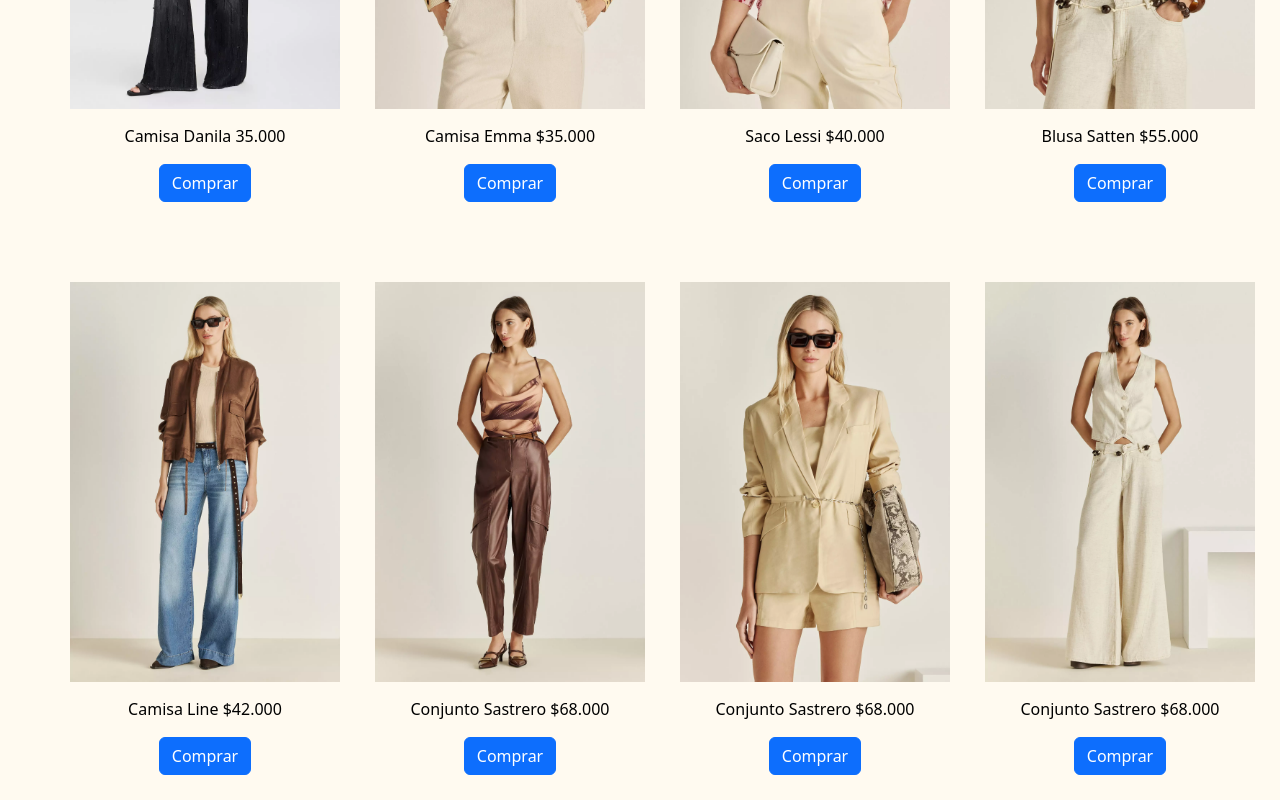
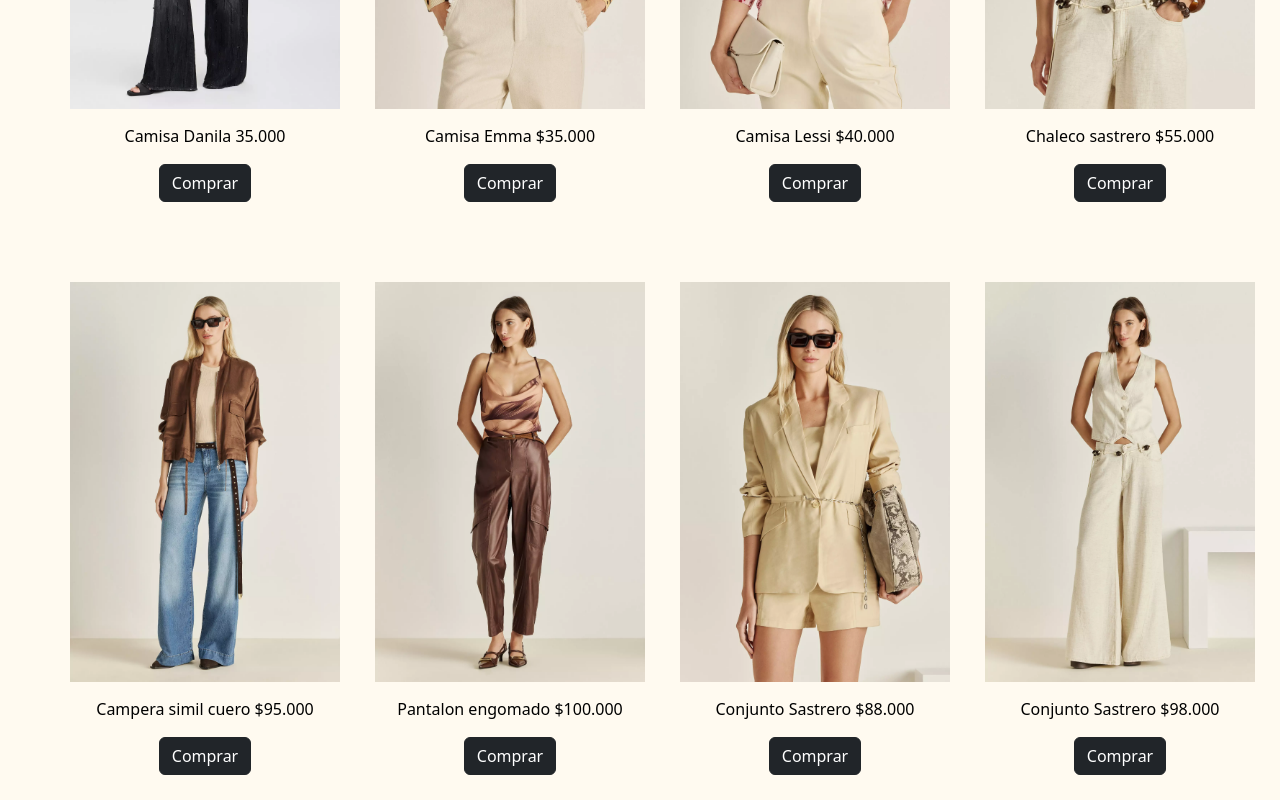
Before and after one commit to MicaGonzalez8/TiendaLizmar, a plain HTML site: page pages/categorias.html in a window 1280 px wide. Shown: the part 740-1540 px from the top of the page. Drawn offline with nearby package versions, Linux system fonts and the light colour scheme.

Commit message:
Actualización de CSS y HTML

```diff
--- a/pages/categorias.html
+++ b/pages/categorias.html
@@ -73,46 +73,46 @@
             <section class="producto">
                 <img class="imgcategorias" src="../assets/img/categorias.webp" alt="Prenda1">
                 <p>Camisa Danila 35.000</p>
-                <button class="btn btn-primary d-block mx-auto">Comprar</button>
+                <button class="btn btn-dark d-block mx-auto">Comprar</button>
             </section>
             <section class="producto">
                 <img class="imgcategorias" src="../assets/img/imgcategorias.webp" alt="Prenda2">
                 <p> Camisa Emma $35.000</p>
-                <button class="btn btn-primary d-block mx-auto">Comprar</button>
+                <button class="btn btn-dark d-block mx-auto">Comprar</button>
             </section>
             <section class="producto">
                 <img class="imgcategorias" src="../assets/img/imgcategorias1.webp" alt="prenda3">
-                <p> Saco Lessi $40.000</p>
-                <button class="btn btn-primary d-block mx-auto">Comprar</button>
+                <p> Camisa Lessi $40.000</p>
+                <button class="btn btn-dark d-block mx-auto">Comprar</button>
             </section>
 
             <!-- Segunda fila -->
             <section class="producto">
                 <img src="../assets/img/categoriaschale.webp" class="imgcategorias" alt="prenda4">
-                <p>Blusa Satten $55.000</p>
-                <button class="btn btn-primary d-block mx-auto">Comprar</button>
+                <p>Chaleco sastrero $55.000</p>
+                <button class="btn btn-dark d-block mx-auto">Comprar</button>
             </section>
 
             <section class="producto">
                 <img src="../assets/img/categoriasreme.webp" class="imgcategorias" alt="prenda5">
-                <p>Camisa Line $42.000</p>
-                <button class="btn btn-primary d-block mx-auto">Comprar</button>
+                <p>Campera simil cuero $95.000</p>
+                <button class="btn btn-dark d-block mx-auto">Comprar</button>
             </section>
 
             <section class="producto">
                 <img src="../assets/img/categoriasfile.webp" class="imgcategorias" alt="prenda4">
-                <p>Conjunto Sastrero $68.000</p>
-                <button class="btn btn-primary d-block mx-auto">Comprar</button>
+                <p>Pantalon engomado $100.000</p>
+                <button class="btn btn-dark d-block mx-auto">Comprar</button>
             </section>
             <section class="producto">
                 <img src="../assets/img/categoriasfile2.webp" class="imgcategorias" alt="prenda5">
-                <p>Conjunto Sastrero $68.000</p>
-                <button class="btn btn-primary d-block mx-auto">Comprar</button>
+                <p>Conjunto Sastrero $88.000</p>
+                <button class="btn btn-dark d-block mx-auto">Comprar</button>
             </section>
             <section class="producto">
                 <img src="../assets/img/category.webp" class="imgcategorias" alt="prenda6">
-                <p>Conjunto Sastrero $68.000</p>
-                <button class="btn btn-primary d-block mx-auto">Comprar</button>
+                <p>Conjunto Sastrero $98.000</p>
+                <button class="btn btn-dark d-block mx-auto">Comprar</button>
             </section>
         </div>
 
```
Also changed, not shown: pages/sucursales.html (+2 -2 lines).
